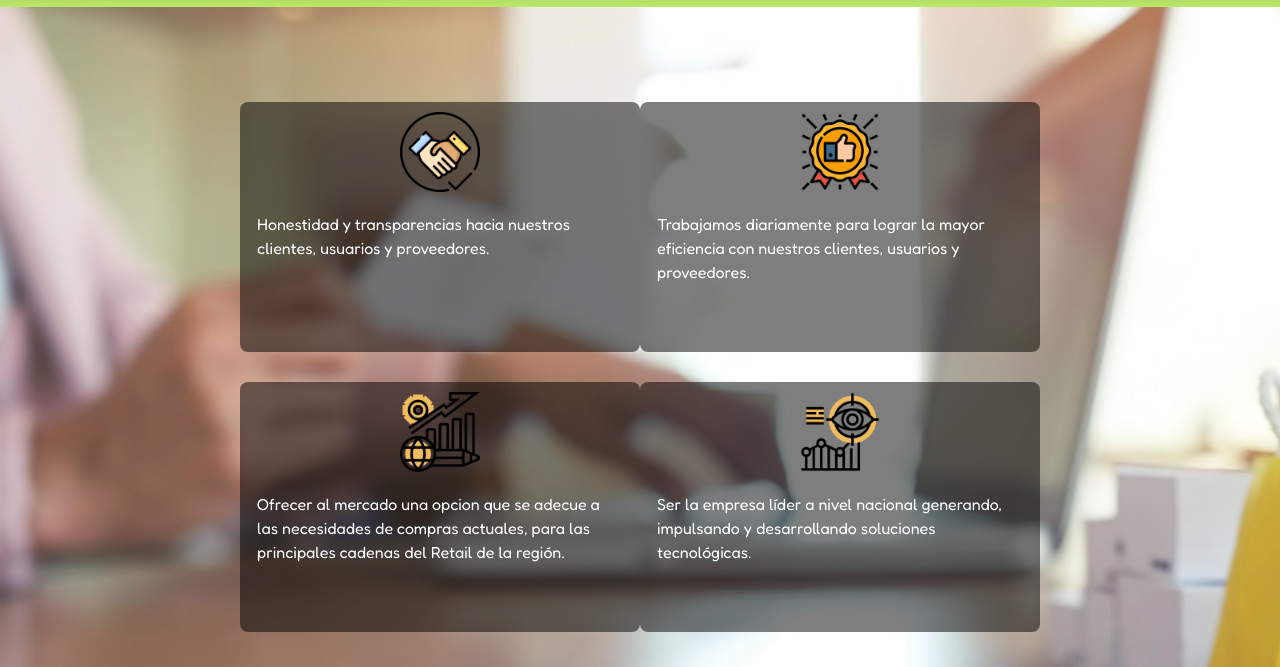
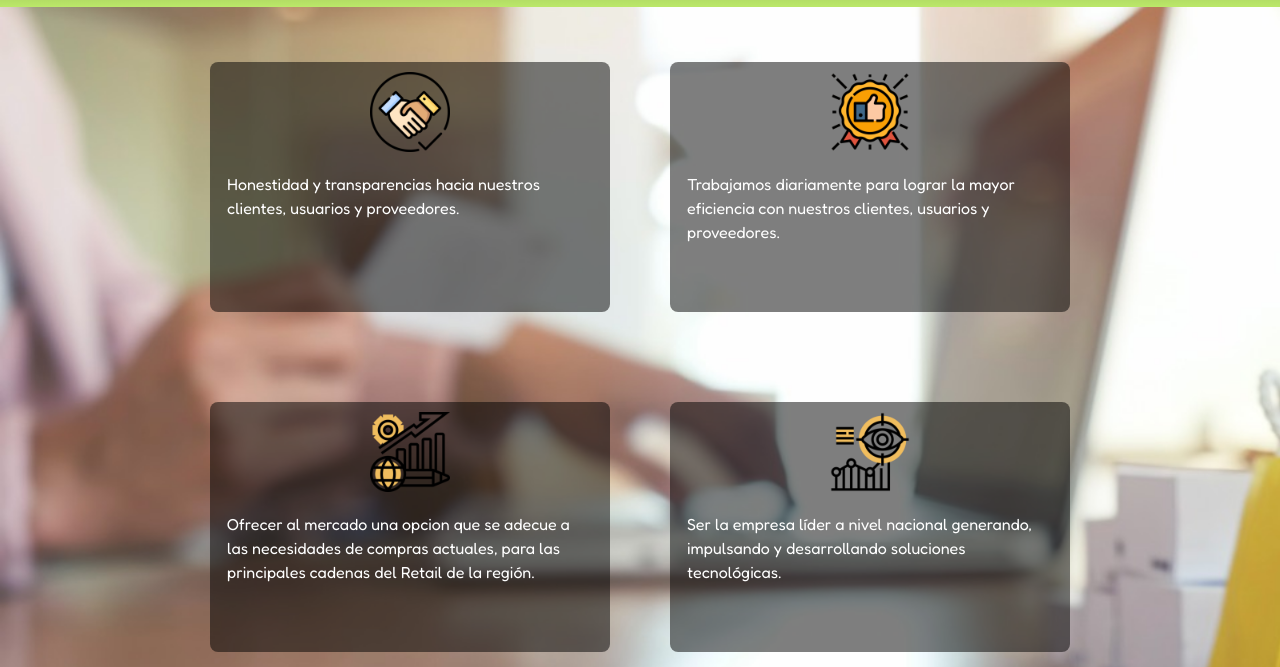
Before and after one commit to EricMza90/RepositorioEric, a plain HTML site: page pages/nuestrosvalores.html in a window 1280 px wide. Shown: the part 133-800 px from the top of the page. Drawn offline with nearby package versions, Linux system fonts and the light colour scheme.

Commit message:
Modifiacion CSS nuestros valores

```diff
--- a/style.css
+++ b/style.css
@@ -768,7 +768,8 @@ footer{
         display: grid;
         grid-template-columns: repeat(2, 1fr);
         justify-items: center;
-        margin-top: 80px;
+        gap: 60px;
+        margin-top: 40px;
       }
       .NValores {
         display: flex;
```
